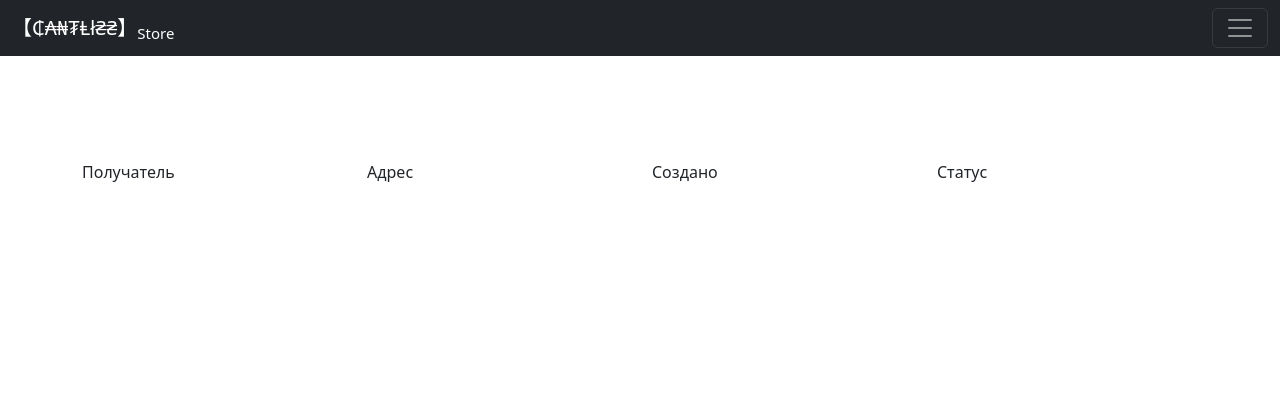
After one commit to Friztutu/Cantliss, a Django app: page /orders/order-admin-list/ in a window 1280 px wide. The commit adds this page. Shown: the top 420 px of the page. Run offline with Django 3.2, Linux system fonts and the light colour scheme; the visitor is signed in with stand-in values (Sample User, id 1); data that the repository does not hold is empty; parts of the project's set-up code (start-up, migrations or seed data) failed here and were passed over.

Commit message:
(ADD) OrderListAdmin view

```diff
--- /dev/null
+++ b/orders/templates/orders/order-admin-list.html
@@ -0,0 +1,45 @@
+{% extends 'products/base.html' %}
+{% load static %}
+
+
+{% block title %}
+    <title>{{ title }}</title>
+{% endblock %}
+
+{% block content %}
+    <div class="container" style="margin-top: 10em;">
+        <div class="row" style="margin-top: 10em;">
+            <div class="col-6 col-sm-6 col-mb-3 col-lg-3 col-xl-3 col-xxl-3">
+                <p>Получатель</p>
+            </div>
+            <div class="col-6 col-sm-6 col-mb-3 col-lg-3 col-xl-3 col-xxl-3">
+                <p>Адрес</p>
+            </div>
+            <div class="col-6 col-sm-6 col-mb-3 col-lg-3 col-xl-3 col-xxl-3">
+                <p>Создано</p>
+            </div>
+            <div class="col-6 col-sm-6 col-mb-3 col-lg-3 col-xl-3 col-xxl-3">
+                <p>Статус</p>
+            </div>
+        </div>
+        {% for order in object_list %}
+           <a href="{% url 'products:index' %}" style="text-decoration:none;">
+            <div class="row mt-5">
+                <div class="col-6 col-sm-6 col-mb-3 col-lg-3 col-xl-3 col-xxl-3">
+                    <p>{{ order.first_name }} {{ order.last_name }}, {{ order.email }}</p>
+                </div>
+                <div class="col-6 col-sm-6 col-mb-3 col-lg-3 col-xl-3 col-xxl-3">
+                    <p>{{ order.address }}</p>
+                </div>
+                <div class="col-6 col-sm-6 col-mb-3 col-lg-3 col-xl-3 col-xxl-3">
+                    <p>{{ order.create_at }}</p>
+                </div>
+                <div class="col-6 col-sm-6 col-mb-3 col-lg-3 col-xl-3 col-xxl-3">
+                    <p>{{ order.get_status_display }}</p>
+                </div>
+            </div>
+             <hr>
+           </a>
+        {% endfor %}
+    </div>
+{% endblock %}
--- a/orders/urls.py
+++ b/orders/urls.py
@@ -2,7 +2,7 @@ from django.contrib.auth.decorators import login_required
 from django.urls import path
 
 from orders.views import (OrderCanceledView, OrderCreateView, OrderListView,
-                          OrderSuccessView, OrderView)
+                          OrderSuccessView, OrderView, OrderAdminListView)
 
 app_name = 'orders'
 
@@ -11,5 +11,6 @@ urlpatterns = [
     path('<int:pk>/', login_required(OrderView.as_view()), name='order'),
     path('list/', login_required(OrderListView.as_view()), name='order_list'),
     path('success/<int:order_id>/', OrderSuccessView.as_view(), name='order_success'),
-    path('canceled', OrderCanceledView.as_view(), name='canceled')
+    path('canceled/', OrderCanceledView.as_view(), name='canceled'),
+    path('order-admin-list/', login_required(OrderAdminListView.as_view()), name='order_admin_list'),
 ]
--- a/orders/views.py
+++ b/orders/views.py
@@ -86,3 +86,10 @@ class OrderSuccessView(TitleMixin, TemplateView):
         order = Order.objects.get(id=self.kwargs.get('order_id'))
         order.update_after_payment()
         return super().get(request, *args, **kwargs)
+
+
+class OrderAdminListView(TitleMixin, ListView):
+    template_name = 'orders/order-admin-list.html'
+    model = Order
+    queryset = Order.objects.all()
+    title = 'Админ-Заказы'
--- a/products/templates/products/base.html
+++ b/products/templates/products/base.html
@@ -55,7 +55,13 @@
                   </ul>
                   {% if user.is_superuser %}
                     <li><hr></li>
+                  <a class="nav-link dropdown-toggle" href="#" role="button" data-bs-toggle="dropdown" aria-expanded="false">
+                    Админ-меню
+                  </a>
+                  <ul class="dropdown-menu dropdown-menu-dark">
                     <li><a class="dropdown-item" href="{% url 'admin:index' %}">Админ панель</a></li>
+                    <li><a class="dropdown-item mt-3" href="{% url 'orders:order_admin_list' %}">Админ-заказы</a></li>
+                  </ul>
                   {% endif %}
                 </li>
               {% endif %}
```
Also changed, not shown: orders/forms.py (+8 -0 lines).
